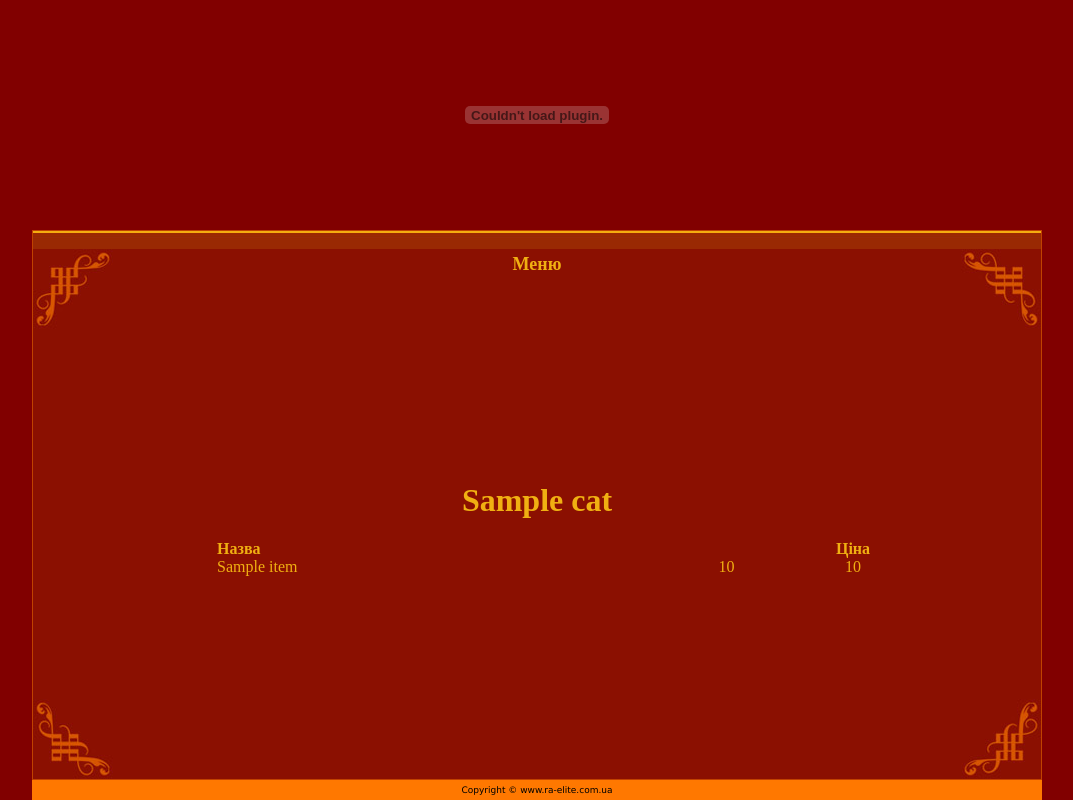
After one commit to chemt/vsad, a Django app: template templates/menu/menucategory_list.html in a window 1280 px wide. The commit adds this page. Shown: the whole page, without its empty margins (103-1176 px from the left). Run offline with Django 3.2, Linux system fonts and the light colour scheme; the template is opened without the code that fills it: most values are stand-ins (such as "Sample title", 1, 10 or a date in 2020).

Commit message:
Adding menu template. fix sorting.

```diff
--- a/media/style.css
+++ b/media/style.css
@@ -1,8 +1,25 @@
+body{font-family: Times New Roman, sans-serif; font-size: 18px; color: #f0b012;	}
+h1{text-align: center;}
+
+#main{
+	margin: 0 auto;
+	width: 800px;
+}
+
+.menu-table { width: 780px; }
+  .menu-table th { text-align: left;}
+  .menu-table .img {width: 80px;}
+  .menu-table .name {width: 447px;}
+  .menu-table .amount {width: 125px; text-align: center;}
+  .menu-table .price {width: 128px; text-align: center;}
+  .menu-table tr.lite {background-color:#8B1001;}
+  .menu-table tr.darck {background-color:#801001;}
+
 /*text3*/
-font.text3 {font-family: Times New Roman, sans-serif; font-size: 18px; color: #f0b012;}
+font.text3 {font-size: 18px;}
 
 /*text4*/
-font.text4 {font-family: Times New Roman, sans-serif; font-size: 18px; color: #f0b012;}
+font.text4 {font-size: 18px;}
 
 /*copyr*/
 A.copyr {font-family: Verdana, Arial, Helvetica, sans-serif; font-size: 9px;}
@@ -12,15 +29,17 @@ A:active.copyr {text-decoration: none; color: #000000;}
 A:hover.copyr {color: #000000}
 
 /*link punkt*/
-A.lin {font-family: Verdana, Arial, Helvetica, sans-serif; font-size: 12px;}
+A.lin {}
 A:link.lin {text-decoration: none; color: #ff7800;}
-A:visited.lin {text-decoration: yes; color: #ff7800;}
-A:active.lin {text-decoration: none; color: #ff7800;}
-A:hover.lin {color: #000000}
+A:visited.lin {text-decoration: yes; color: #ff7000;}
+A:active.lin {text-decoration: none; color: #f07800;}
+A:hover.lin {color: #ff8800}
 
 /*link punkt_lin_green*/
+/*
 A.lin_green {font-family: Verdana, Arial, Helvetica, sans-serif; font-size: 12px;}
-A:link.lin_green {text-decoration: none; color: #167c02;}
-A:visited.lin_green {text-decoration: yes; color: #167c02;}
-A:active.lin_green {text-decoration: none; color: #167c02;}
-A:hover.lin_green {color: #000000}
+A:link {text-decoration: none; color: #167c02;}
+A:visited {text-decoration: yes; color: #167c02;}
+A:active {text-decoration: none; color: #167c02;}
+A:hover {color: #000000}
+*/
--- a/menu/models.py
+++ b/menu/models.py
@@ -1,7 +1,7 @@
 # -*- coding: utf-8 -*-
 from django.db import models
 from django.contrib import admin
-from django.utils.translation import ugettext as _
+from django.utils.translation import ugettext_lazy  as _
 
 class MenuCategory(models.Model):
     name = models.CharField(_(u"Назва Розділу"),max_length=200)
@@ -21,7 +21,7 @@ class MenuCategory(models.Model):
         search_fields  = ('name',)
 
     def __unicode__(self):
-        return self.name
+        return u"%s" % self.name
 
 
 class MenuItem(models.Model):
--- a/settings.py
+++ b/settings.py
@@ -101,6 +101,7 @@ INSTALLED_APPS = (
     'django_extensions',
     #'debug_toolbar',
     'south',
+    'sorl.thumbnail',
 
     PROJECT_NAME +'.menu',
 )
--- /dev/null
+++ b/templates/menu/menucategory_list.html
@@ -0,0 +1,26 @@
+{% extends "page.htm" %}
+{% block title %} Меню {% endblock title %}
+
+{% block body %}
+	<div id="main">
+	{% for cat in Category_list %}
+		<h1>{{ cat.name }}</h1>
+		<table class='menu-table' 	cellpadding="0"	cellspacing="0">
+			<tr id="table_header">
+				<th class='img'> 		</th>
+				<th class='name'> Назва	</th>
+				<th class='amount'>  	</th>
+				<th class='price'> Ціна </th>
+			</tr>
+		{% for item in cat.menuitem_set.all %}
+			<tr class="{% cycle 'lite' 'darck' %}">
+				<td class='img'> 		</td>
+				<td class='name'> {{ item.name }}	</td>
+				<td class='amount'> {{ item.amount }} </td>
+				<td class='price'> {{ item.price }} </td>
+			</tr>
+		{% endfor %}
+		</table>
+	{% endfor %}
+	</div>
+{% endblock body %}
--- /dev/null
+++ b/templates/page.htm
@@ -0,0 +1,15 @@
+{% extends "base.htm" %}
+{% block content %}
+                    <table width="848" height="100%" border="0" cellpadding="0" cellspacing="0">
+                      <tr>
+                        <td height="30" align="center">
+                          <font class="text3"><strong>{% block title %} Сауна {% endblock %}</strong></font></td>
+                      </tr>
+                      <tr>
+                        <td>
+{% block body %}
+{% endblock body %}
+						</td>
+                      </tr>
+                    </table>
+{% endblock content %}
--- a/templates/restaurant.htm
+++ b/templates/restaurant.htm
@@ -26,6 +26,8 @@
                               Корпоративне свято, весілля, день народження…<br>
                               Будь-яке міроприємство організуємо для Вас з великим
                               задоволенням! </font></p>
+
+                            <h1><a class="lin" href="/menu.htm">Переглянути меню</a><h1>
                           </div></td>
                       </tr>
                     </table>
--- a/urls.py
+++ b/urls.py
@@ -5,6 +5,7 @@ from django.conf import settings
 admin.autodiscover()
 
 admin.site.root_path = "/admin/" # there is probably a bug in django...
+
 
 urlpatterns = patterns('django.views.generic.simple',
     (r'^$',             'direct_to_template', {'template': 'index.htm'}),
@@ -15,6 +16,8 @@ urlpatterns = patterns('django.views.generic.simple',
     (r'^pitseriya.htm$','direct_to_template', {'template': 'pitseriya.htm'}),
     (r'^restaurant.htm$', 'direct_to_template', {'template': 'restaurant.htm'}),
     (r'^sauna.htm$',    'direct_to_template', {'template': 'sauna.htm'}),
+
+    (r'^menu.htm', include('vsad.menu.urls')),
 )
 
 urlpatterns += patterns('',
```
Also changed, not shown: media/js/menu-sort.js (+5 -3 lines), menu/urls.py (added, +15 -0 lines), vsad.db.
